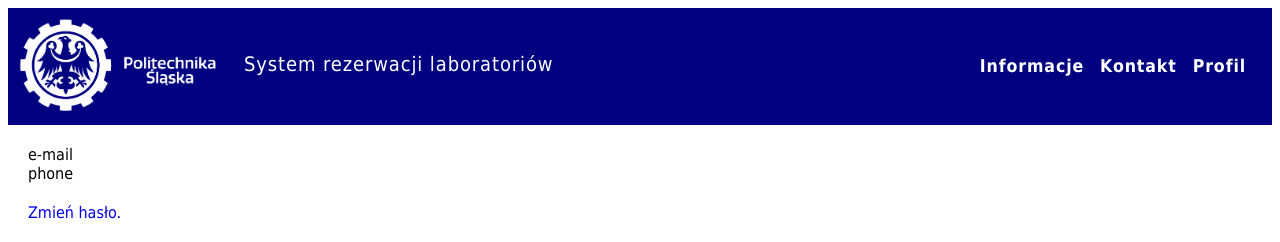
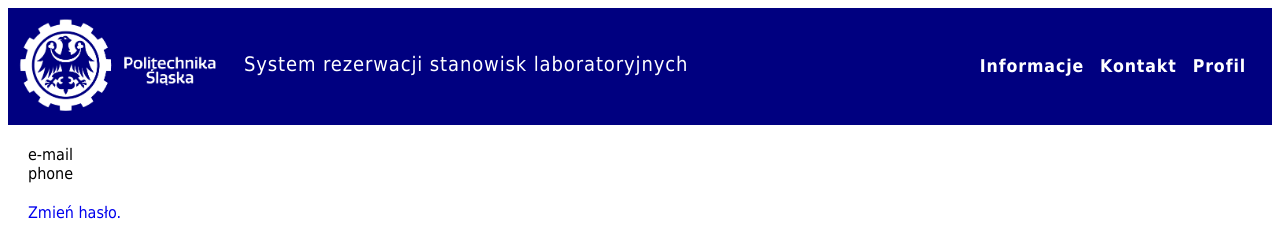
Before and after one commit to marcciszek/Rejestracja-sali-laboratoryjnych-django, a Django app: page /account/usertest/ in a window 1280 px wide. Shown: the top 242 px of the page. Run offline with Django 3.2, Linux system fonts and the light colour scheme.

Commit message:
navbar title change, profil viewport bugfix

```diff
--- a/SheldonSite/SheldonSite/templates/navbar.html
+++ b/SheldonSite/SheldonSite/templates/navbar.html
@@ -4,7 +4,7 @@
         <a href="{% url 'homepage' %}">
         <div style="display:inline-block;">
           <img id = "polsl-logo" src="{% static 'img/polsl_logo.png' %}" alt = "Politechnika Śląska" style="" />
-          <p id = "website-title-header" style="display:inline-block">System rezerwacji laboratoriów</p>
+          <p id = "website-title-header" style="display:inline-block">System rezerwacji stanowisk laboratoryjnych</p>
         </div>
         </a>
     </div>
--- a/SheldonSite/account/templates/userpage.html
+++ b/SheldonSite/account/templates/userpage.html
@@ -1,6 +1,8 @@
 {% load static %}
 <html>
 <head>
+	<meta name="viewport" content="width=device-width, initial-scale=1.0">
+	 <meta charset="utf-8" />
    <link href="{% static 'userpage.css' %}" rel="stylesheet"/>
    <link href="{% static 'css/navbar_style.css' %}" rel="stylesheet" />
    <link href="{% static 'css/userpage.css' %}" rel="stylesheet" />
```
